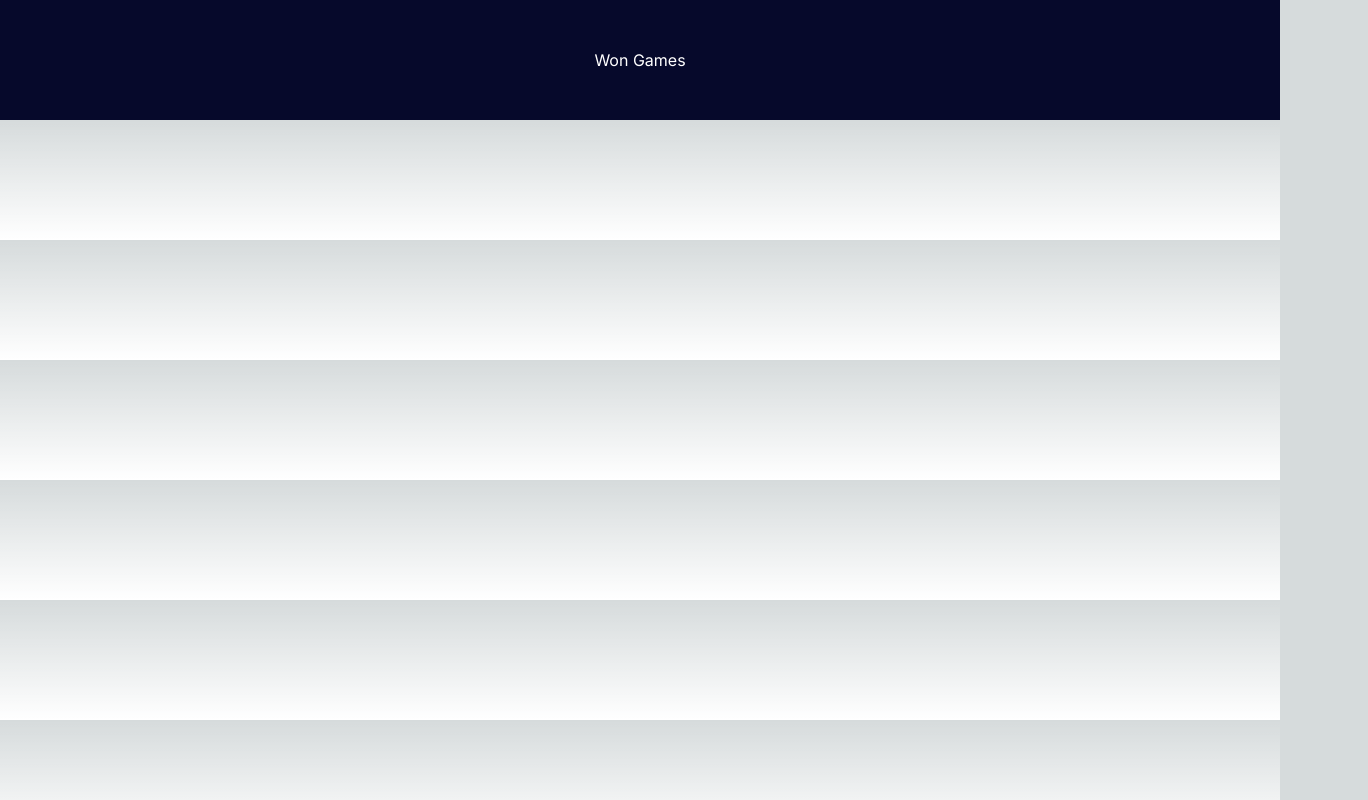
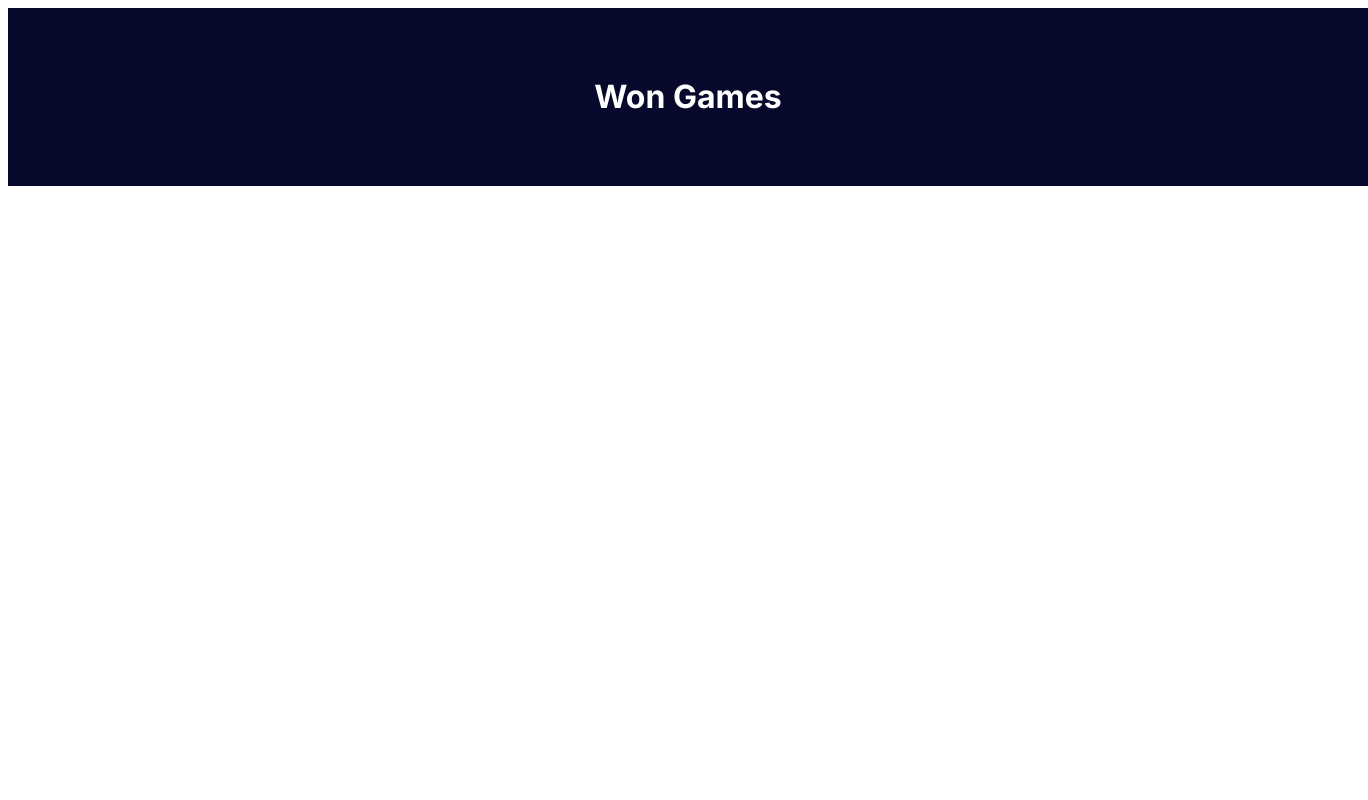
Before and after one commit to FranciscoJavierMartin/boilerplate-nextjs-13, a Next.js app: page / in a window 1280 px wide. Shown: the whole page, 1368 px wide, since content can reach past the window. Built offline with nearby package versions, Linux system fonts and the light colour scheme.

Commit message:
Remove tailwind

```diff
--- a/package.json
+++ b/package.json
@@ -19,11 +19,9 @@
     "autoprefixer": "10.4.15",
     "eslint-config-next": "13.4.19",
     "next": "13.4.19",
-    "postcss": "8.4.29",
     "react": "18.2.0",
     "react-dom": "18.2.0",
     "styled-components": "^6.0.7",
-    "tailwindcss": "3.3.3",
     "typescript": "5.2.2"
   },
   "devDependencies": {
--- a/postcss.config.js
+++ /dev/null
@@ -1,6 +0,0 @@
-module.exports = {
-  plugins: {
-    tailwindcss: {},
-    autoprefixer: {},
-  },
-}
--- a/src/app/globals.css
+++ /dev/null
@@ -1,27 +0,0 @@
-@tailwind base;
-@tailwind components;
-@tailwind utilities;
-
-:root {
-  --foreground-rgb: 0, 0, 0;
-  --background-start-rgb: 214, 219, 220;
-  --background-end-rgb: 255, 255, 255;
-}
-
-@media (prefers-color-scheme: dark) {
-  :root {
-    --foreground-rgb: 255, 255, 255;
-    --background-start-rgb: 0, 0, 0;
-    --background-end-rgb: 0, 0, 0;
-  }
-}
-
-body {
-  color: rgb(var(--foreground-rgb));
-  background: linear-gradient(
-      to bottom,
-      transparent,
-      rgb(var(--background-end-rgb))
-    )
-    rgb(var(--background-start-rgb));
-}
--- a/src/app/layout.tsx
+++ b/src/app/layout.tsx
@@ -1,4 +1,3 @@
-import './globals.css';
 import type { Metadata } from 'next';
 import { Inter } from 'next/font/google';
 import StyledComponentsRegistry from '@/lib/registry';
--- a/tailwind.config.ts
+++ /dev/null
@@ -1,20 +0,0 @@
-import type { Config } from 'tailwindcss'
-
-const config: Config = {
-  content: [
-    './src/pages/**/*.{js,ts,jsx,tsx,mdx}',
-    './src/components/**/*.{js,ts,jsx,tsx,mdx}',
-    './src/app/**/*.{js,ts,jsx,tsx,mdx}',
-  ],
-  theme: {
-    extend: {
-      backgroundImage: {
-        'gradient-radial': 'radial-gradient(var(--tw-gradient-stops))',
-        'gradient-conic':
-          'conic-gradient(from 180deg at 50% 50%, var(--tw-gradient-stops))',
-      },
-    },
-  },
-  plugins: [],
-}
-export default config
```
Also changed, not shown: 1 other file (tests, documents, lock files or other folders).
